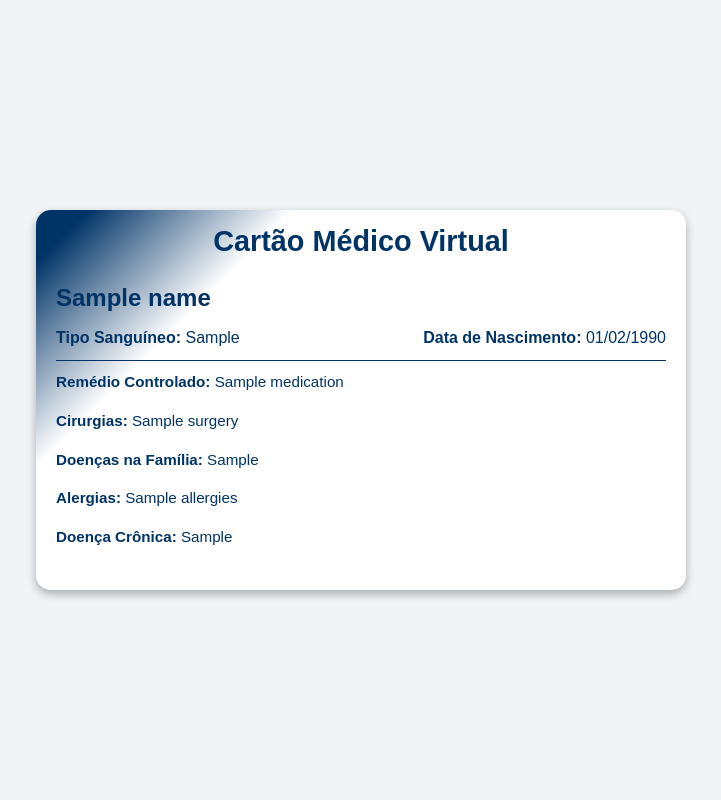
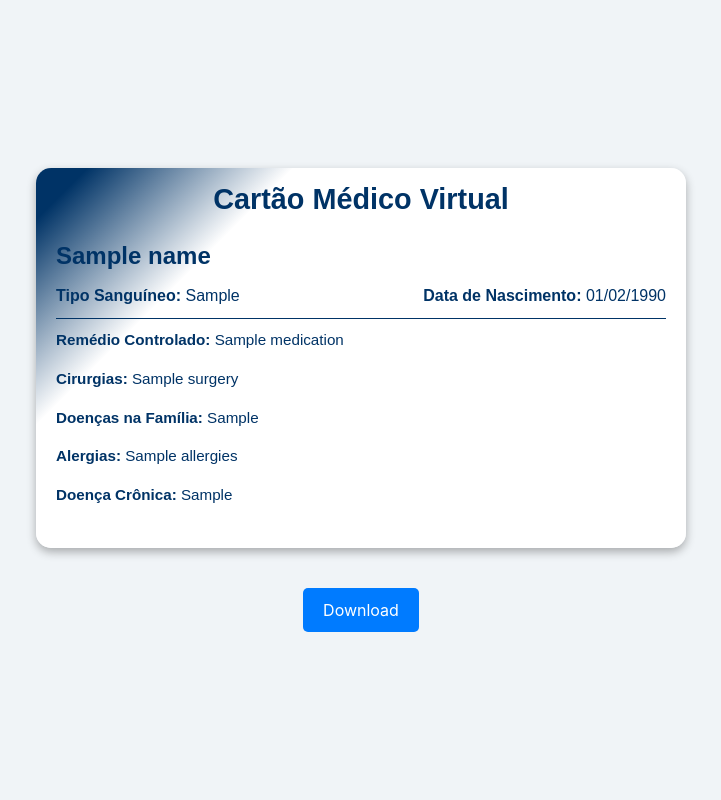
Before and after one commit to Troskaitis/MedicomLibras, a Flask app: template my_medical_card/templates/card.html in a window 1280 px wide. Shown: the whole page, without its empty margins (279-1000 px from the left). Run offline with Flask 3, Linux system fonts and the light colour scheme; the template is opened without the code that fills it: most values are stand-ins (such as "Sample title", 1, 10 or a date in 2020); some libraries are stand-ins or nearby versions.

Commit message:
estilizacao do cartao, e função de download

```diff
--- a/my_medical_card/templates/card.html
+++ b/my_medical_card/templates/card.html
@@ -9,6 +9,7 @@
         body {
             background-color: #f0f4f7;
             display: flex;
+            flex-direction: column;
             justify-content: center;
             align-items: center;
             height: 100vh;
@@ -59,13 +60,29 @@
             margin-top: 10px;
             font-size: 0.95rem;
         }
+        #download-btn {
+            margin-top: 40px; /* Espaçamento entre o cartão e o botão */
+            text-align: center;
+        }
+        button {
+            padding: 10px 20px;
+            font-size: 1rem;
+            background-color: #007bff;
+            color: white;
+            border: none;
+            border-radius: 5px;
+            cursor: pointer;
+        }
+        button:hover {
+            background-color: #0056b3;
+        }
         .card-title {
             color: #003366;
         }
     </style>
 </head>
 <body>
-    <div class="card-container">
+    <div class="card-container" id="card">
         <!-- Título do cartão -->
         <div class="card-title">Cartão Médico Virtual</div>
 
@@ -86,5 +103,30 @@
             <p><strong>Doença Crônica:</strong> {{ chronic_disease }}</p>
         </div>
     </div>
+
+    <!-- Botão para download -->
+    <div id="download-btn">
+        <button onclick="downloadCard()">Download</button>
+    </div>
+
+    <!-- Inclusão da biblioteca html2canvas -->
+    <script src="https://cdn.jsdelivr.net/npm/html2canvas@1.0.0-rc.7/dist/html2canvas.min.js"></script>
+
+    <script>
+        function downloadCard() {
+            const card = document.getElementById('card');
+
+            html2canvas(card, {
+                scale: 3,  // Aumenta a escala da renderização para melhorar a qualidade da imagem
+                useCORS: true,  // Permite o uso de imagens de origem cruzada se necessário
+                backgroundColor: null  // Define o fundo como transparente ou deixe nulo para manter o gradiente
+            }).then(canvas => {
+                const link = document.createElement('a');
+                link.download = 'cartao-medico-virtual.png';
+                link.href = canvas.toDataURL('image/png', 1.0);  // Qualidade máxima da imagem
+                link.click();
+            });
+        }
+    </script>
 </body>
 </html>
```
